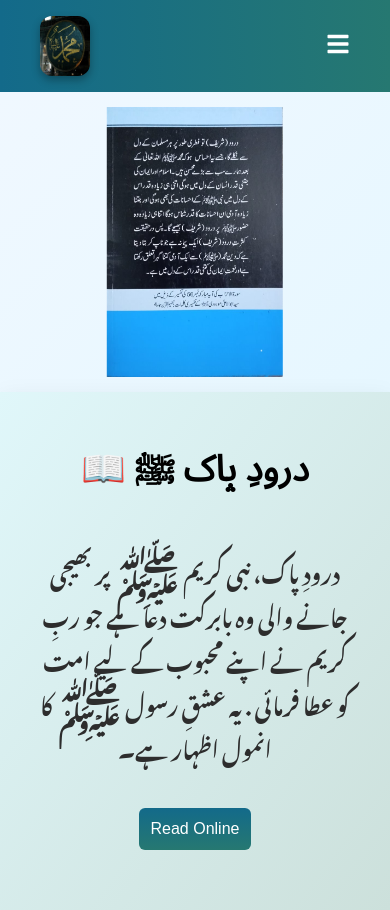
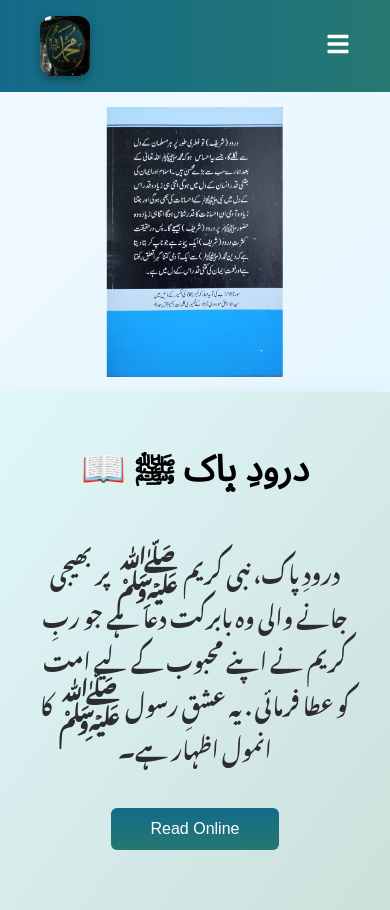
Before and after one commit to UsamaShahid01/Darood-Book, a React (Vite) app: page / in a window 390 px wide. Built offline with nearby package versions, Linux system fonts and the light colour scheme; a web font is replaced by a local one.

Commit message:
gave padding to read online button

```diff
--- a/src/Components/Home/Home.css
+++ b/src/Components/Home/Home.css
@@ -79,9 +79,6 @@
 }
 
 .download-readonline-button {
-  /* display: flex; */
-  /* justify-content: center; */
-  /* gap: 45px; */
   padding:20px
 }
 
@@ -169,5 +166,8 @@
     left: 50%;
     transform: translate(-50%, -50%);
   }
+  .button-pulse-button{
+  padding: 12px 40px;
+  }
 
 }
```
